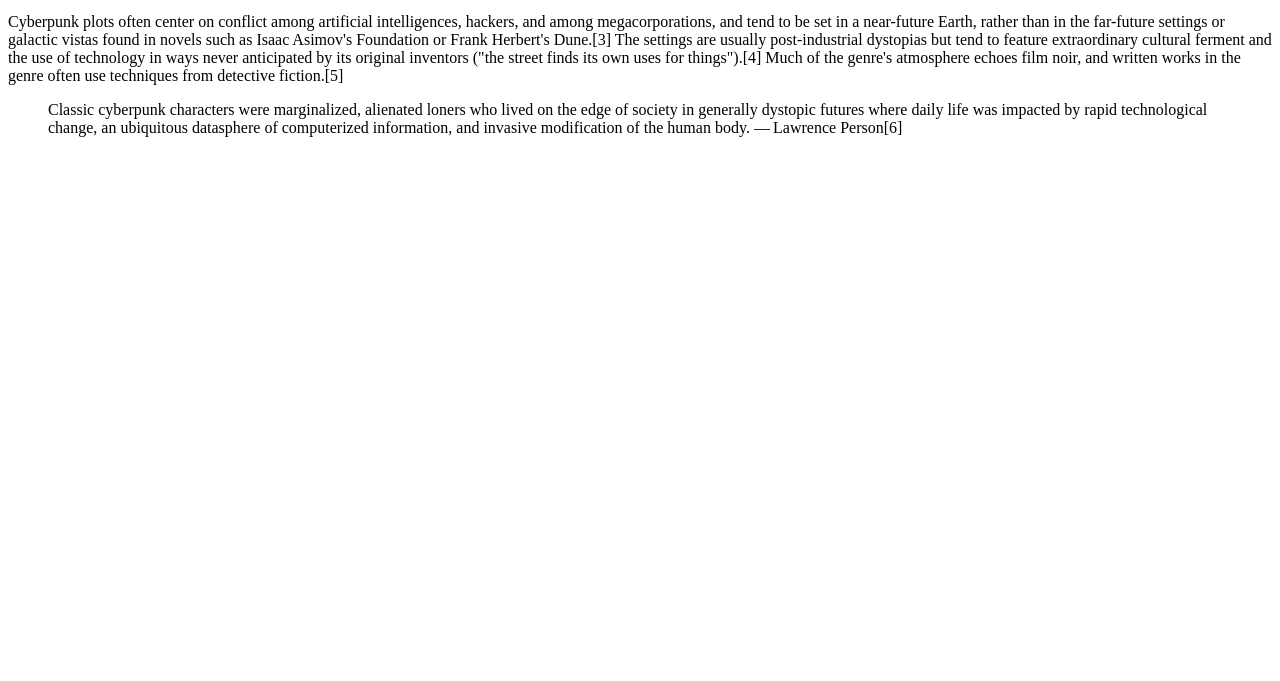
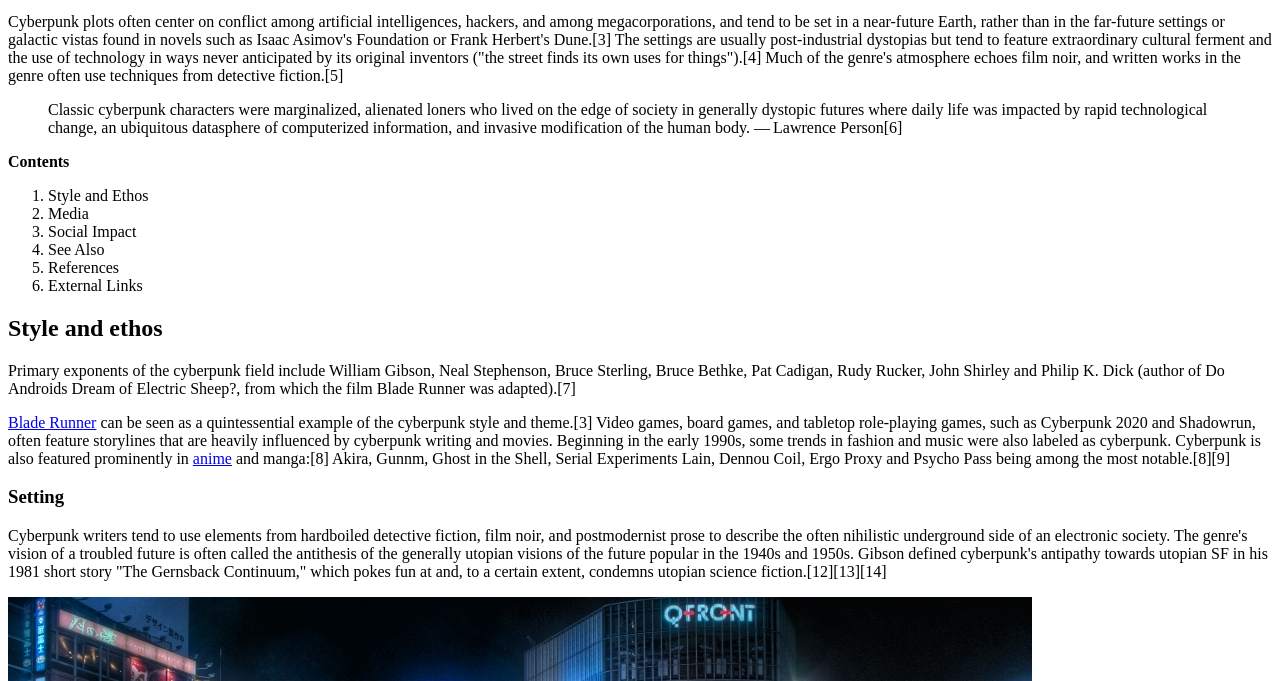
Before and after one commit to anastasiakhadivi/anastasiakhadivi.github.io, a plain HTML site: page markup/index.html in a window 1280 px wide. Shown: the part 119-800 px from the top of the page. Drawn offline with Linux system fonts and the light colour scheme.

Commit message:
finished markup tutorial

```diff
--- a/markup/index.html
+++ b/markup/index.html
@@ -21,5 +21,45 @@
 			Classic cyberpunk characters were marginalized, alienated loners who lived on the edge of society in generally dystopic futures where daily life was impacted by rapid technological change, an ubiquitous datasphere of computerized information, and invasive modification of the human body.
 			— Lawrence Person[6]
 		</blockquote>
+		<strong>
+			Contents
+		</strong>
+		<ol>
+			<li>
+				Style and Ethos
+			</li>
+			<li>
+				Media
+			</li>
+			<li>
+				Social Impact
+			</li>
+			<li>
+				See Also
+			</li>
+			<li>
+				References
+			</li>
+			<li>
+				External Links
+			</li>
+		</ol>
+		<h2>
+			Style and ethos
+		</h2>
+		<p>
+			Primary exponents of the cyberpunk field include William Gibson, Neal Stephenson, Bruce Sterling, Bruce Bethke, Pat Cadigan, Rudy Rucker, John Shirley and Philip K. Dick (author of Do Androids Dream of Electric Sheep?, from which the film Blade Runner was adapted).[7]
+		</p>
+		<p>
+			<a href="http://www.imdb.com/title/tt0083658/" target="_blank">Blade Runner</a> can be seen as a quintessential example of the cyberpunk style and theme.[3] Video games, board games, and tabletop role-playing games, such as Cyberpunk 2020 and Shadowrun, often feature storylines that are heavily influenced by cyberpunk writing and movies. Beginning in the early 1990s, some trends in fashion and music were also labeled as cyberpunk. Cyberpunk is also featured prominently in <a href="anime.html">anime</a> and manga:[8] Akira, Gunnm, Ghost in the Shell, Serial Experiments Lain, Dennou Coil, Ergo Proxy and Psycho Pass being among the most notable.[8][9]
+		</p>
+		<h3>
+			Setting
+		</h3>
+		<p>
+			Cyberpunk writers tend to use elements from hardboiled detective fiction, film noir, and postmodernist prose to describe the often nihilistic underground side of an electronic society. The genre's vision of a troubled future is often called the antithesis of the generally utopian visions of the future popular in the 1940s and 1950s. Gibson defined cyberpunk's antipathy towards utopian SF in his 1981 short story "The Gernsback Continuum," which pokes fun at and, to a certain extent, condemns utopian science fiction.[12][13][14]
+		</p>
+		<img src="Shibuya_Night_(HDR).jpg"/>
+
 	</body>
 </html>
```
Also changed, not shown: markup/anime.html (added, +1 -0 lines), markup/Shibuya_Night_(HDR).jpg (added).
